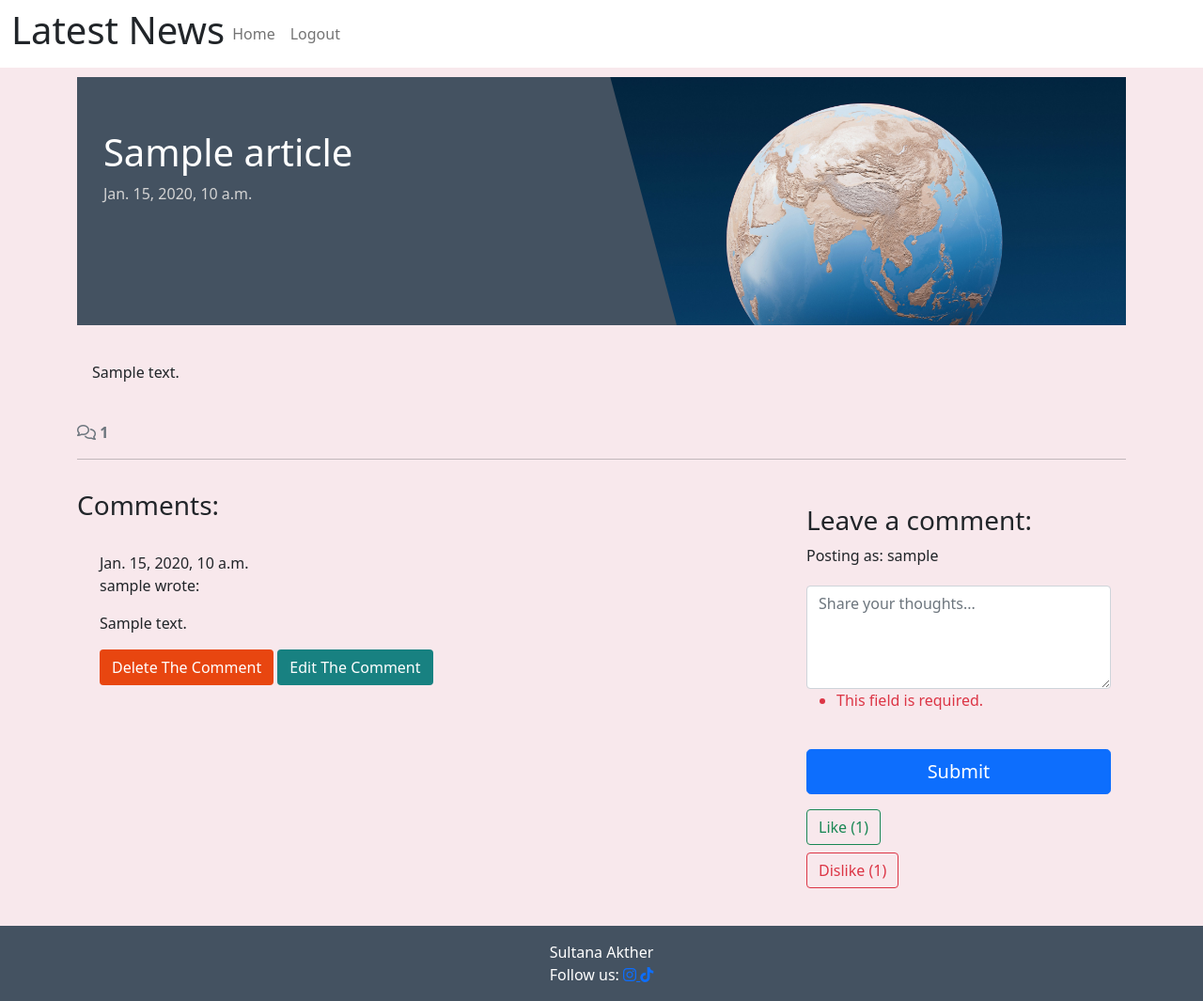
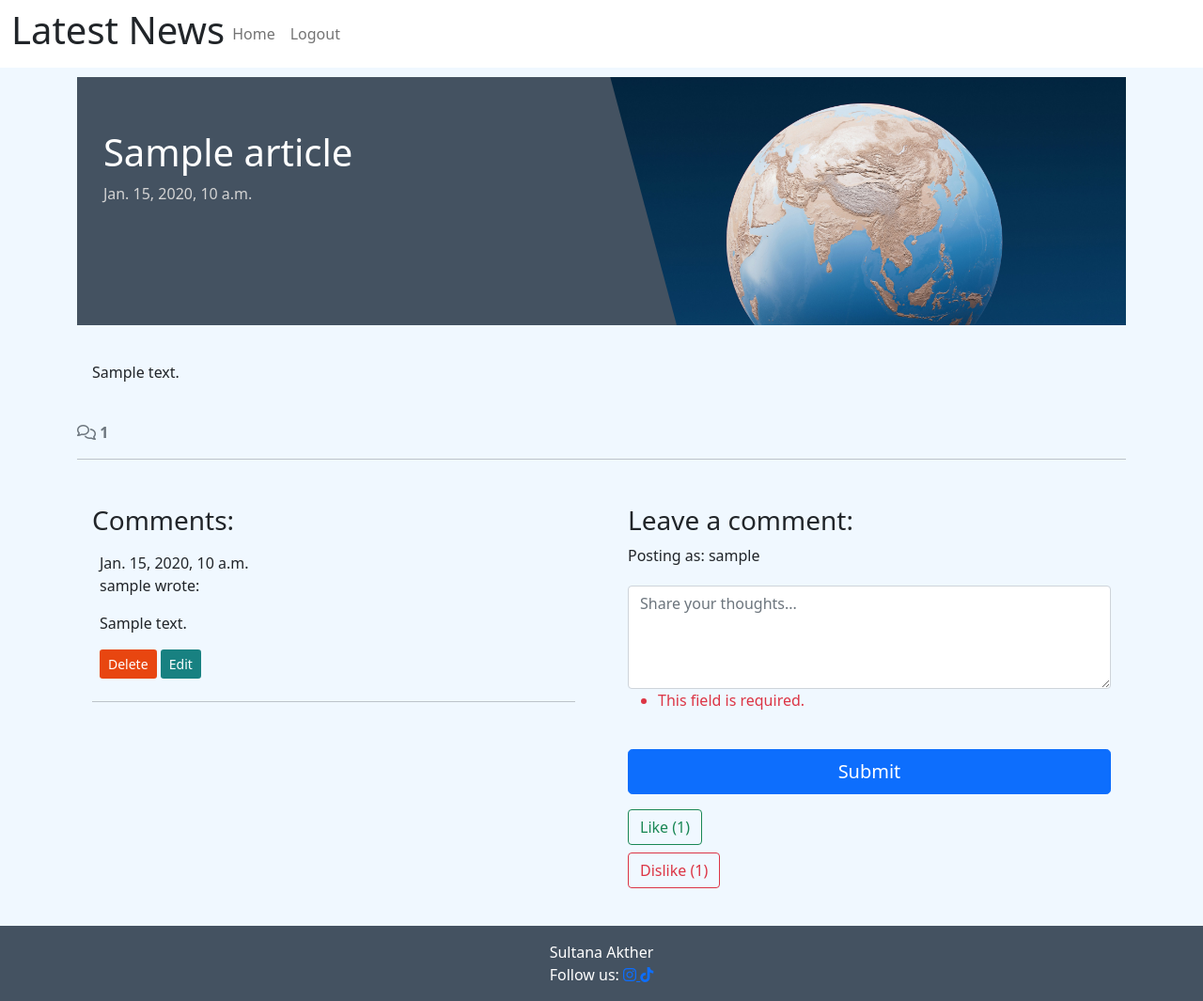
Before and after one commit to Sultana-akther20/news_site, a Django app: a page that uses newstic/templates/newstic/post_detail.html in a window 1280 px wide. Shown: the whole page at 94% size. Run offline with Django 4.2, Linux system fonts and the light colour scheme; a user stored in the database is signed in; tables that the repository leaves empty hold one stand-in row (values such as "Sample post"); some libraries are stand-ins or nearby versions.

Commit message:
Add the deletion and changes for boostrap col to 12 and 6

```diff
--- a/newstic/templates/newstic/post_detail.html
+++ b/newstic/templates/newstic/post_detail.html
@@ -1,13 +1,9 @@
-
 <!-- Extend from base.html-->
 {% extends 'base.html' %}
-
 <!--Django's static files loading-->
 {% load static %}
-
 <!-- Override the content block from base.html -->
 {% block content %}
-
 <!--Bootstrap is used for styling -->
 <div class="masthead">
     <div class="container">
@@ -27,12 +23,11 @@
         </div>
     </div>
 </div>
-
 <div class="container">
+    <!-- FULL WIDTH ARTICLE CONTENT -->
     <div class="row">
-
-        <!-- Full width column-->
-        <div class="col card mb-4 mt-3 left top">
+        <!-- Full width column for article content -->
+        <div class="col-12 card mb-4 mt-3">
             <div class="card-body">
                 <!-- Article content-->
                 <p class="card-text">
@@ -51,24 +46,22 @@
 
     <!--Comment count-->
     <div class="row">
-        <div class="col-md-6">
+        <div class="col-12">
             <strong class="text-secondary">
                 <!-- Font Awesome comment icon -->
                 <i class="far fa-comments"></i> {{ comment_count }}
             </strong>
-        </div>
-
-        <!-- Full width column -->
-        <div class="col-12">
             <hr>
         </div>
     </div>
+
+    <!-- COMMENTS AND LEAVE COMMENT SIDE BY SIDE -->
     <div class="row">
-        <div class="col-md-8 card mb-4 mt-3">
-
-            <!--heading-->
-            <h3>Comments:</h3>
+        <!-- LEFT SIDE - COMMENTS SECTION -->
+        <div class="col-md-6 card mb-4 mt-3">
             <div class="card-body">
+                <!--heading-->
+                <h3>Comments:</h3>
                 <!-- Loop through all comments -->
                 {% for comment in comments %}
 
@@ -100,11 +93,12 @@
                     {% if user.is_authenticated and comment.author == user %}
 
                     <!-- Delete button and edit button with custom attribute for comment ID -->
-                    <button class="btn btn-delete" comment_id="{{ comment.id }}">Delete The Comment</button>
-                    <button class="btn btn-edit" comment_id="{{ comment.id }}">Edit The Comment</button>
+                    <button class="btn btn-delete btn-sm" comment_id="{{ comment.id }}">Delete</button>
+                    <button class="btn btn-edit btn-sm" comment_id="{{ comment.id }}">Edit</button>
                     {% endif %}
 
                 </div>
+                <hr>
                 {% endif %}
 
                 <!--Show this message, if no comments exist -->
@@ -115,15 +109,14 @@
             </div>
         </div>
 
-        <!--4 columns wide -->
-        <div class="col-md-4 card mb-4 mt-3">
+        <!-- RIGHT SIDE - LEAVE A COMMENT SECTION -->
+        <div class="col-md-6 card mb-4 mt-3">
             <div class="card-body">
                 <!-- Comment form heading -->
                 <h3>Leave a comment:</h3>
 
                 <!-- Show the user name -->
                 <p>Posting as: {{ user.username }}</p>
-
                 <form id="commentForm" method="post" style="margin-top: 1.3em;">
 
                     <!-- Django CSRF token for security -->
@@ -142,7 +135,6 @@
 
                         <!-- Submit button with ID for JavaScript targeting -->
                         <button id="submitButton" type="submit" class="btn btn-primary btn-lg mt-3">Submit</button>
-
 
                     </div>
                 </form>
@@ -200,7 +192,6 @@
 </div>
 {% endblock content %}
 {% block extras %}
-
 <!-- Load the custom JavaScript file-->
 <script src="{% static 'js/script.js' %}"></script>
 {% endblock %}
--- a/static/css/style.css
+++ b/static/css/style.css
@@ -1,22 +1,6 @@
 body {
-    background-color: #4d4e4f;
+    background-color: #deaece;
 }
-
-/*.card {
-    border-radius: 1rem;
-    padding: 1rem;
-    background-color: #ffffff;
-}
-
-.btn-primary {
-    background-color: #007bff;
-    border: none;
-}
-
-.btn-primary:hover {
-    background-color: #0056b3;
-}*/
-
 
 .brand {
     font-family: Arial, Helvetica, sans-serif;
@@ -24,28 +8,22 @@ body {
     font-weight: 700;
     color: black;
 }
-
 .light-bg {
     background-color: #fff;
 }
-
 .dark-bg {
     background-color: #445261;
 }
-
 .main-bg {
-    background-color: #f8e8ec;
+    background-color: #f0f8ff; /* Match this with body background */
 }
-
 .card {
     border: none;
     background-color: transparent;
 }
-
 .image-container {
     position: relative;
 }
-
 .image-flash {
     position: absolute;
     bottom: 5%;
@@ -53,18 +31,15 @@ body {
     left: -2px;
     background-color: #188181;
 }
-
 .scale {
     width: 100%;
     height: auto;
 }
-
 .author {
     color: white;
     margin: 4px;
     text-transform: uppercase;
 }
-
 .masthead {
     margin-top: 10px;
     overflow: hidden;
@@ -73,18 +48,15 @@ body {
     height: 33vh;
     width: 100%;
 }
-
 .masthead-text {
     background-color: #445261;
     color: white;
     position: relative;
 }
-
 .masthead-image {
     position: relative;
     overflow: hidden;
 }
-
 .masthead-image:after {
     content: "";
     position: absolute;
@@ -98,61 +70,50 @@ body {
     transform: skew(15deg);
     z-index: 100;
 }
-
 .post-link {
     text-decoration: none;
     color: #445261;
 }
-
 .post-link:hover,
 .page-link {
     color: #E84610;
 }
-
 .post-title {
     margin-top: 10%;
     margin-left: 5%;
 }
-
 .post-subtitle {
     margin-left: 5%;
     color: lightgray;
 }
-
 .btn-signup,
 .btn-edit {
     background-color: #188181;
     color: #fff;
 }
-
 .btn-signup:hover,
 .btn-signup:active {
     background-color: #fff;
     color: #23BBBB;
 }
-
 .link {
     color: #23BBBB;
     text-decoration: none;
 }
-
 .link:hover,
 .link:active {
     color: #445261;
     text-decoration: underline;
 }
-
 .btn-like {
     color: #E84610;
     border: none;
     background: transparent;
 }
-
 .btn-delete {
     color: #fff;
     background: #E84610;
 }
-
 .btn-like:hover,
 .btn-like:active {
     color: #07471c;
@@ -160,11 +121,9 @@ body {
     border: 1px solid #E84610;
     border-radius: 5px;
 }
-
 .faded {
     color: rgb(172, 175, 175);
 }
-
 .approval {
     color: rgb(222, 146, 168);
 }
```
